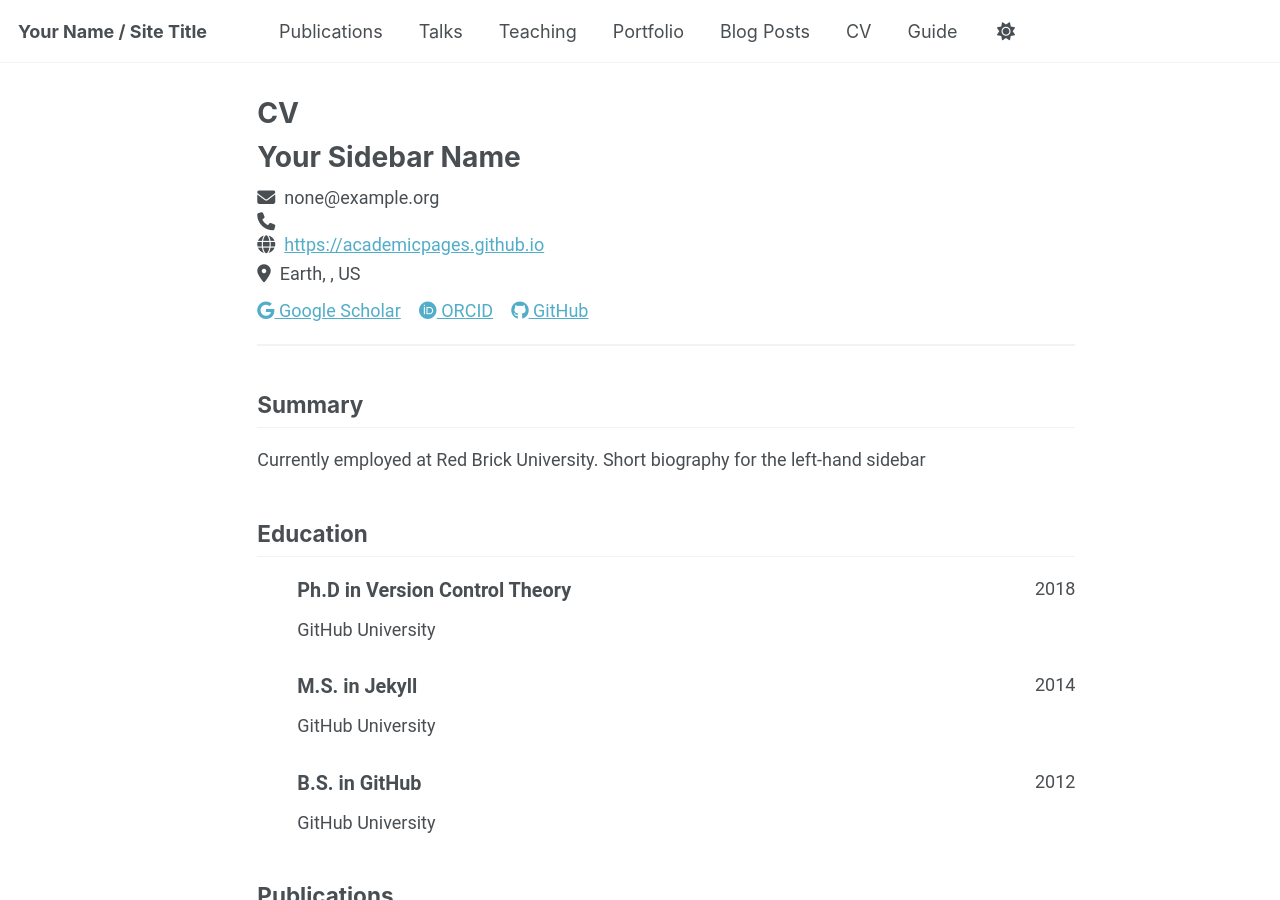
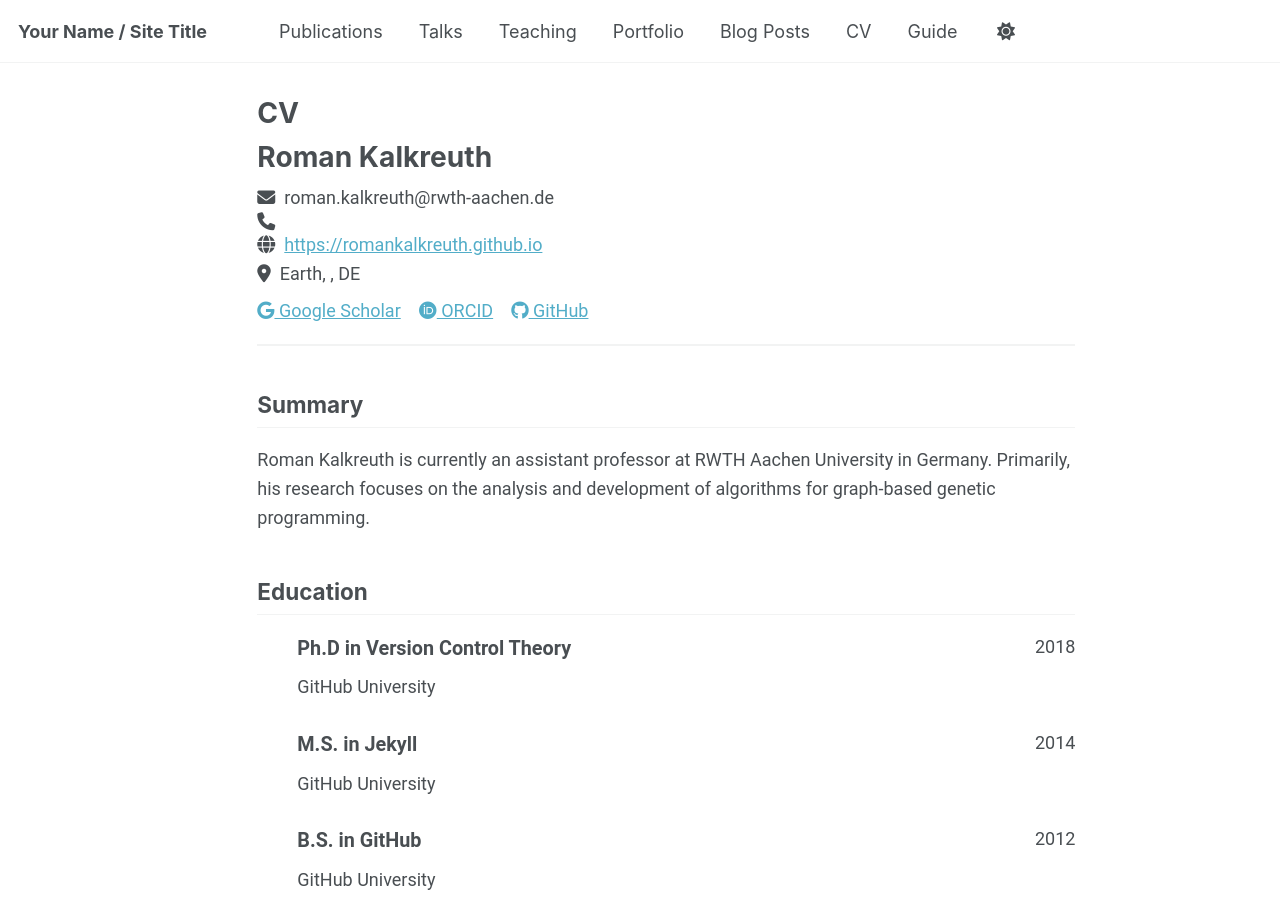
Before and after one commit to RomanKalkreuth/romankalkreuth.github.io, a Jekyll site: the page built from _pages/cv-json.md, in a window 1280 px wide and 900 px high. Built offline with Jekyll 4.4.1, drawn with Linux system fonts in a browser that asks for light colours; a script bundle is joined from its source files by our own code; library files that are not in the unit come from our copies.

Commit message:
Update cv.json

```diff
--- a/_data/cv.json
+++ b/_data/cv.json
@@ -1,32 +1,32 @@
 {
   "basics": {
-    "name": "Your Sidebar Name",
-    "email": "none@example.org",
+    "name": "Roman Kalkreuth",
+    "email": "roman.kalkreuth@rwth-aachen.de",
     "phone": "",
-    "website": "https://academicpages.github.io",
-    "summary": "Currently employed at Red Brick University. Short biography for the left-hand sidebar",
+    "website": "https://romankalkreuth.github.io",
+    "summary": "Roman Kalkreuth is currently an assistant professor at RWTH Aachen University in Germany. Primarily, his research focuses on the analysis and development of algorithms for graph-based genetic programming.",
     "location": {
       "address": "",
       "postalCode": "",
       "city": "Earth",
-      "countryCode": "US",
+      "countryCode": "DE",
       "region": ""
     },
     "profiles": [
       {
         "network": "Google Scholar",
         "username": "",
-        "url": "https://scholar.google.com/citations?user=PS_CX0AAAAAJ"
+        "url": "https://scholar.google.com/citations?user=F07Th5gAAAAJ&hl=en"
       },
       {
         "network": "ORCID",
         "username": "",
-        "url": "https://orcid.org/yourorcidurl"
+        "url": "https://orcid.org/0000-0003-1449-5131"
       },
       {
         "network": "GitHub",
-        "username": "academicpages",
-        "url": "https://github.com/academicpages"
+        "username": "romankalkreuth",
+        "url": "https://github.com/romankalkreuth"
       }
     ]
   },
```
